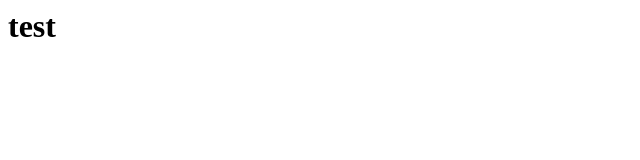
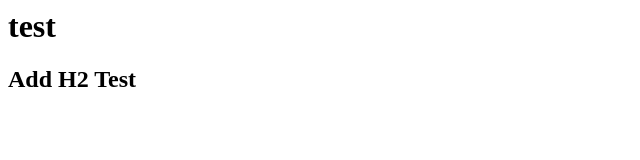
Before and after one commit to Beerjung/banana, a plain HTML site: page index.html in a window 1280 px wide. Shown: the whole page, without its empty margins (0-640 px from the left). Drawn offline with Linux system fonts and the light colour scheme.

Commit message:
เพิ่ม Tag H2

```diff
--- a/index.html
+++ b/index.html
@@ -1 +1,2 @@
 <h1>test</h1>
+<h2>Add H2 Test</h2>
```
